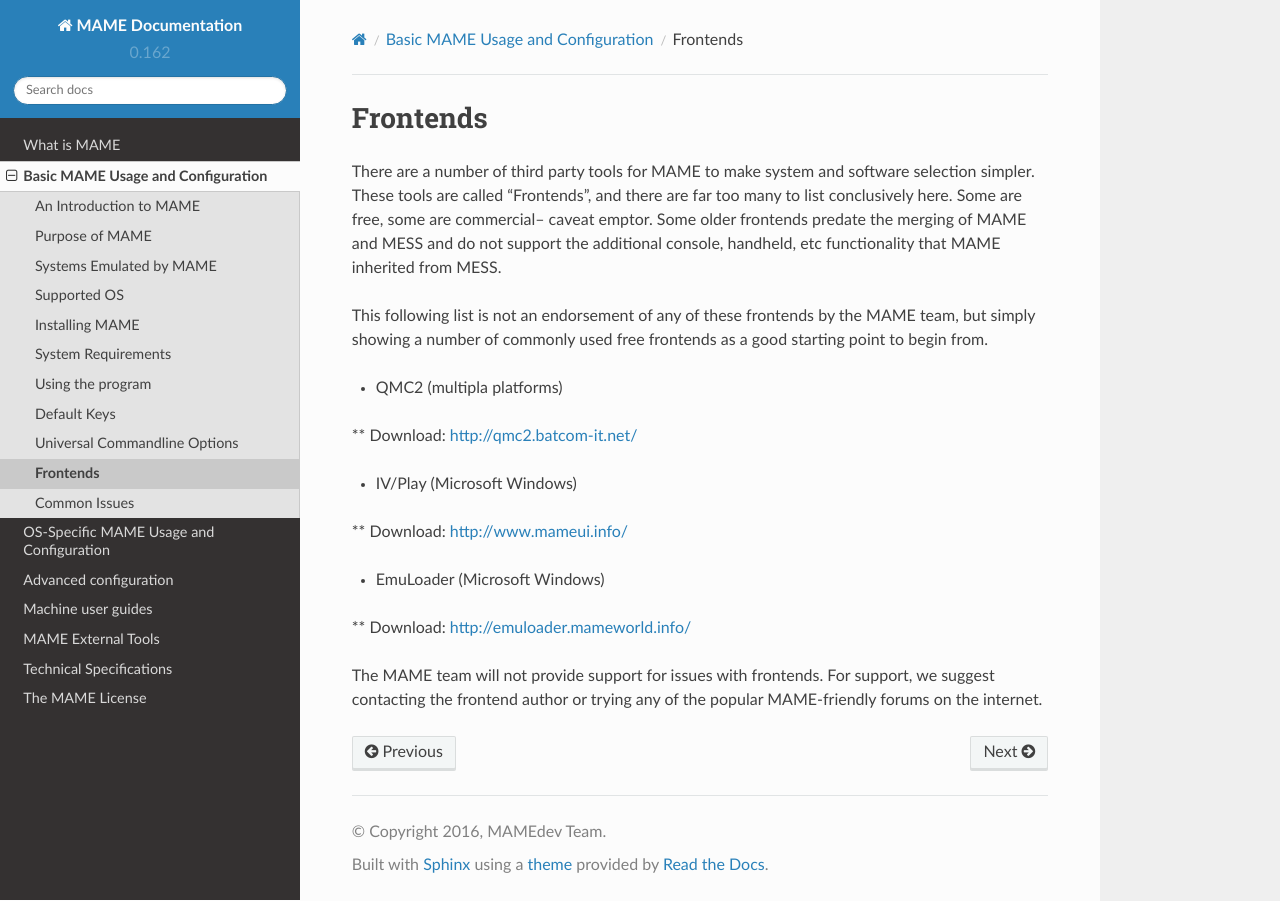
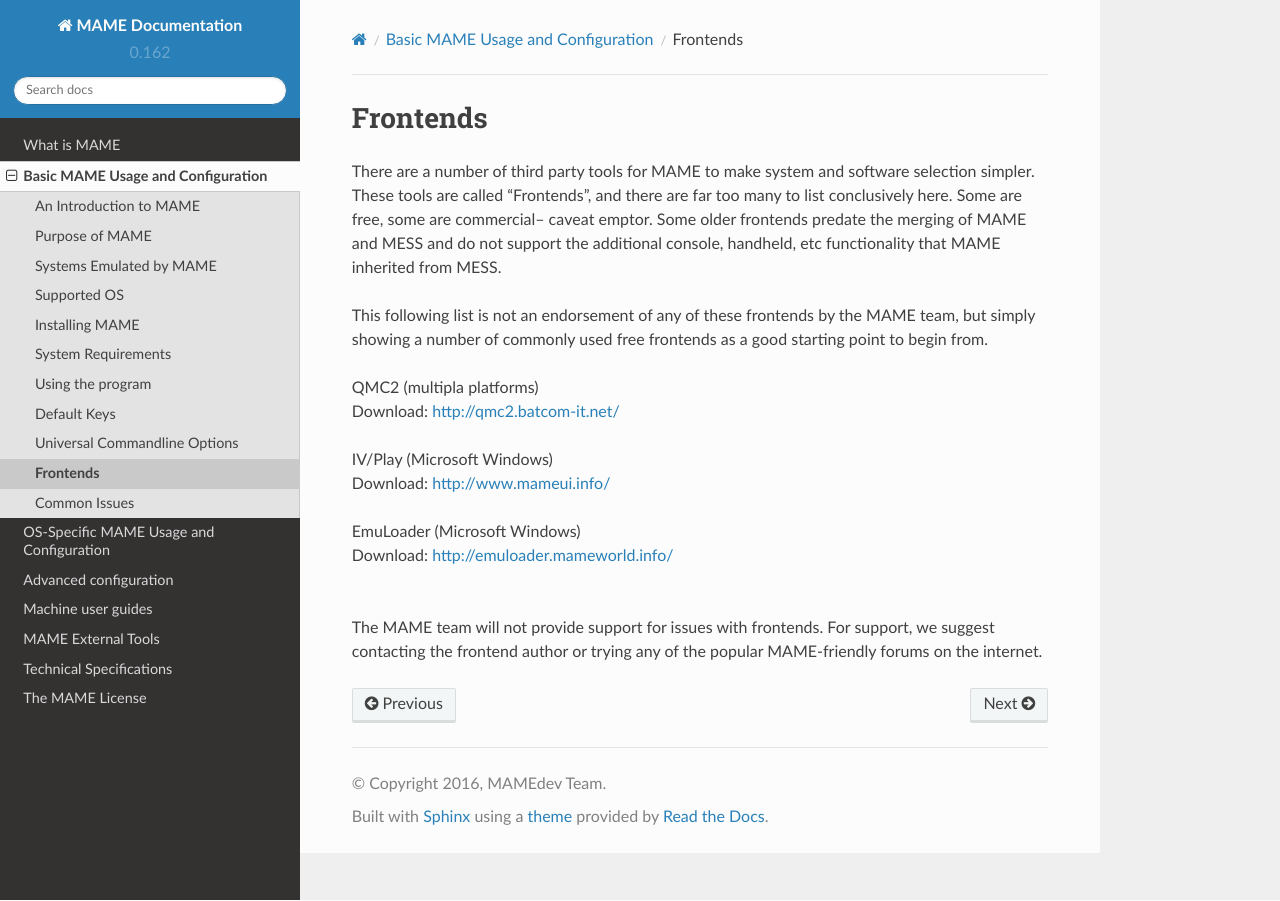
Before and after one commit to mamedev/docs, a Sphinx documentation site: the page built from source/basicuse/frontends.rst, in a window 1280 px wide. Built offline with Sphinx 7.4.7 and the Read the Docs theme 2.0.0, drawn with Linux system fonts in a browser that asks for light colours.

Commit message:
Small visual correction
Apparently missed this in the January rush. Fixed now.

```diff
--- a/source/basicuse/frontends.rst
+++ b/source/basicuse/frontends.rst
@@ -7,13 +7,14 @@ There are a number of third party tools for MAME to make system and software sel
 
 This following list is not an endorsement of any of these frontends by the MAME team, but simply showing a number of commonly used free frontends as a good starting point to begin from.
 
-* QMC2 (multipla platforms)
-** Download: http://qmc2.batcom-it.net/
-
-* IV/Play (Microsoft Windows)
-** Download: http://www.mameui.info/
-
-* EmuLoader (Microsoft Windows)
-** Download: http://emuloader.mameworld.info/
+| QMC2 (multipla platforms)
+| Download: http://qmc2.batcom-it.net/
+|
+| IV/Play (Microsoft Windows)
+| Download: http://www.mameui.info/
+|
+| EmuLoader (Microsoft Windows)
+| Download: http://emuloader.mameworld.info/
+|
 
 The MAME team will not provide support for issues with frontends. For support, we suggest contacting the frontend author or trying any of the popular MAME-friendly forums on the internet.
```
